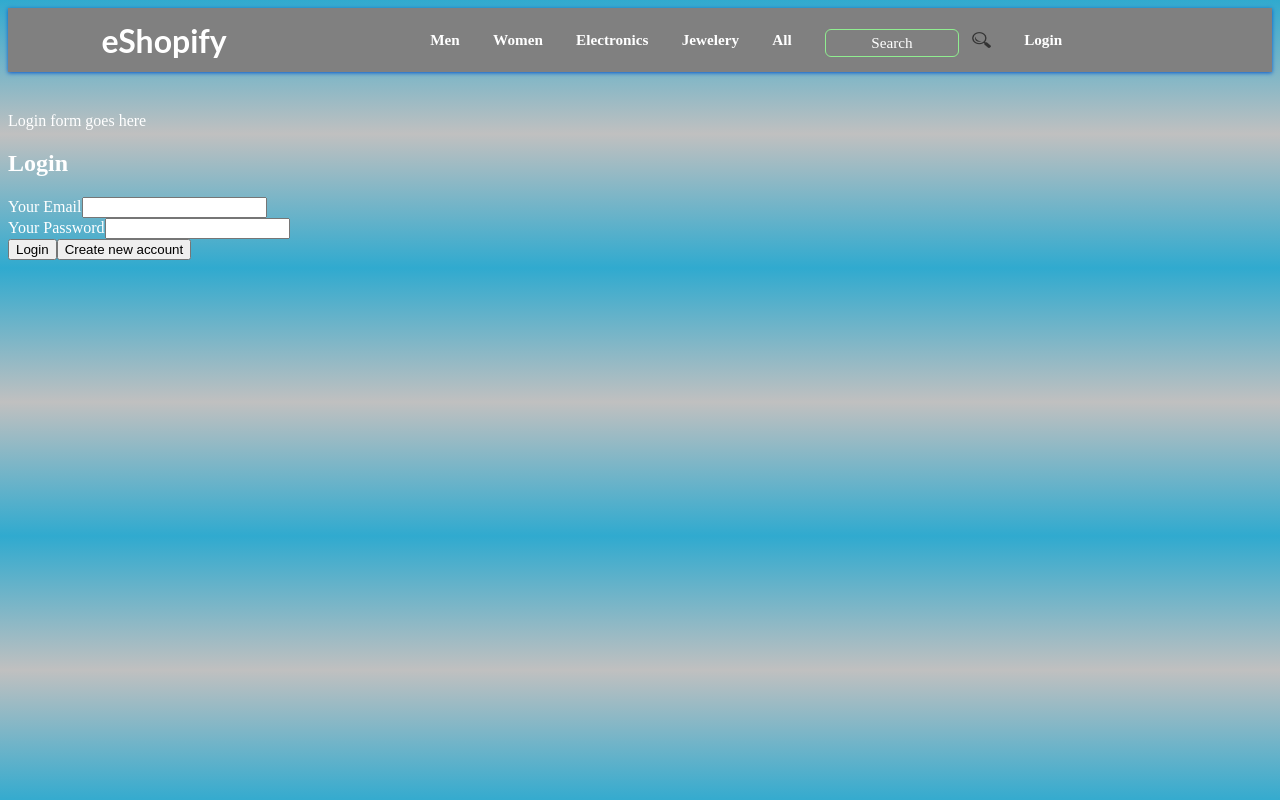
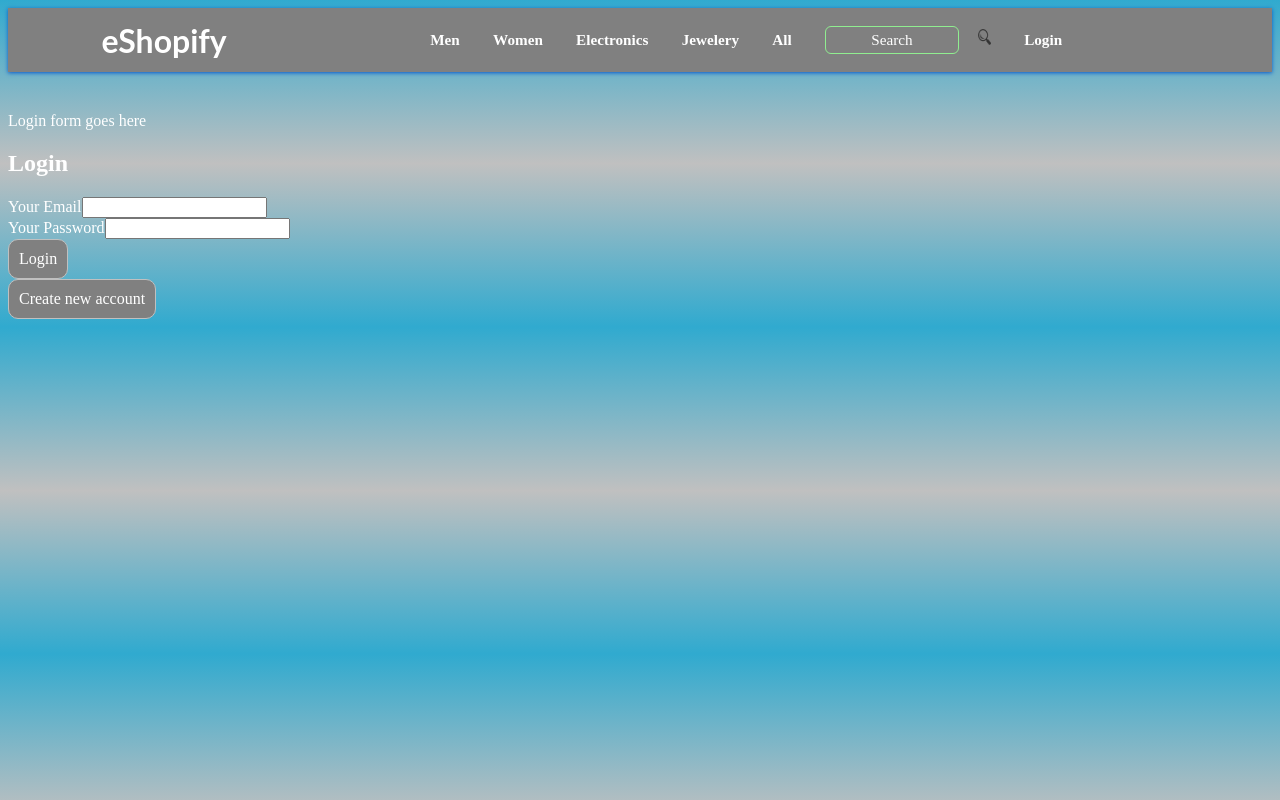
Before and after one commit to ashish-m-bhat/eShopify, a React (Create React App) app: page /auth in a window 1280 px wide. Built offline with nearby package versions, Linux system fonts and the light colour scheme; no server answers.

Commit message:
Added Button UI

```diff
--- a/public/index.html
+++ b/public/index.html
@@ -2,7 +2,7 @@
 <html lang="en">
   <head>
     <meta charset="utf-8" />
-    <link rel="icon" href="%PUBLIC_URL%/favicon.ico" />
+    <link rel="icon" href="http://egov.eletsonline.com/wp-content/uploads/2015/07/logotype-eurodoc-e-print.png" />
     <meta name="viewport" content="width=device-width, initial-scale=1" />
     <meta name="theme-color" content="#000000" />
     <meta
@@ -24,7 +24,7 @@
       work correctly both with client-side routing and a non-root public URL.
       Learn how to configure a non-root public URL by running `npm run build`.
     -->
-    <title>React App</title>
+    <title>eShopify</title>
   </head>
   <body>
     <noscript>You need to enable JavaScript to run this app.</noscript>
--- a/src/Components/Auth/AuthForm.js
+++ b/src/Components/Auth/AuthForm.js
@@ -4,6 +4,7 @@ import { useHistory } from 'react-router-dom';
 import useHttp from '../../CustomHooks/useHttp';
 import { authActions } from '../../Store/AuthStore';
 import { cartActions } from '../../Store/CartStore';
+import Button from '../../UI/Button/Button';
 import LoadingSpinner from '../../UI/LoadingSpinner/LoadingSpinner';
 
 
@@ -81,13 +82,13 @@ export default function AuthForm(){
           <input type='password' id='password' ref={passwordRef} required />
         </div>
         <div>
-          <button onClick={loginSignupHandler}>{isLogin ? 'Login' : 'Create Account'}</button>
-          <button
+          <Button onClick={loginSignupHandler}>{isLogin ? 'Login' : 'Create Account'}</Button>
+          <Button
             type='button'
             onClick={switchAuthModeHandler}
           >
             {isLogin ? 'Create new account' : 'Login with existing account'}
-          </button>
+          </Button>
         </div>
       </form>
       {isLoading && <LoadingSpinner />}
--- a/src/Components/Cart/FetchCart.js
+++ b/src/Components/Cart/FetchCart.js
@@ -1,6 +1,7 @@
 import React, { useEffect, useState } from 'react';
 import { useSelector } from 'react-redux';
 import { useHistory } from 'react-router-dom';
+import Button from '../../UI/Button/Button';
 import LoadingSpinner from '../../UI/LoadingSpinner/LoadingSpinner';
 import DisplayCart from './DisplayCart';
 
@@ -36,7 +37,7 @@ export default function FetchCart() {
         return(
           <>
             <h2>Your Cart is empty!</h2>
-          <button onClick={()=>history.push('/shop/all')}>Shop Now</button>
+          <Button onClick={()=>history.push('/shop/all')}>Shop Now</Button>
           </>
         );
     }
--- a/src/Components/Cart/PlaceOrder.js
+++ b/src/Components/Cart/PlaceOrder.js
@@ -3,6 +3,7 @@ import { useDispatch } from 'react-redux';
 import { useHistory } from 'react-router-dom';
 import useHttp from '../../CustomHooks/useHttp'
 import { cartActions } from '../../Store/CartStore';
+import Button from '../../UI/Button/Button';
 import LoadingSpinner from '../../UI/LoadingSpinner/LoadingSpinner';
 
 // Gets the cartArray from DisplayCart and POSTs it to the Firebase DB
@@ -45,7 +46,7 @@ export default function PlaceOrder(props) {
   return (
     <div>
         {props.cartArray.length > 0 && <h2>Your total is $ {totalBill}</h2>}
-        <button hidden={!props.cartArray.length} onClick={placeOrderHandler}>Place Order</button>
+        <Button hidden={!props.cartArray.length} onClick={placeOrderHandler}>Place Order</Button>
         {isLoading && <LoadingSpinner/>}
     </div>
   )
--- a/src/Components/NavigationBar/NavigationBar.module.css
+++ b/src/Components/NavigationBar/NavigationBar.module.css
@@ -78,7 +78,6 @@ input:focus{
 .searchIcon{
     cursor: pointer;
     height: 2vh;
-    width: 1.5vw;
-    margin-left: 1vw;
-    margin-top: 1vh;
+    width: 1vw;
+    margin-left: 1.5vw;
 }
--- a/src/Components/Products/DisplaySingleProduct.js
+++ b/src/Components/Products/DisplaySingleProduct.js
@@ -2,6 +2,7 @@ import React from 'react'
 import { useDispatch, useSelector } from 'react-redux';
 import { useParams, useHistory } from 'react-router-dom';
 import { cartActions } from '../../Store/CartStore';
+import Button from '../../UI/Button/Button';
 
 // Displays a single product
 // Allows the user to add item to the cart. If the user isn't logged in, he is taken to the login page and brought back to this page
@@ -45,7 +46,7 @@ export default function DisplaySingleProduct() {
             <p>{selectedProduct.description}</p>
             <p>Price : {selectedProduct.price}</p>
             <p>Rating {selectedProduct.rating.rate}({selectedProduct.rating.count})</p>
-            <button onClick={addItemToCartHandler}>Add to Cart</button>
+            <Button onClick={addItemToCartHandler}>Add to Cart</Button>
         </div>
       )
 }
--- a/src/UI/Button/Button.js
+++ b/src/UI/Button/Button.js
@@ -0,0 +1,13 @@
+import cssClasses from "./Button.module.css";
+
+const Button = (props) => {
+  return (
+    <div>
+      <button className={`${cssClasses.Button} ${props.className}`} onClick={props.onClick} disabled={props.disabled}>
+        {props.children}
+      </button>
+    </div>
+  );
+};
+
+export default Button;
--- /dev/null
+++ b/src/UI/Button/Button.module.css
@@ -0,0 +1,14 @@
+.Button{
+    cursor: pointer;
+    font: inherit;
+    border: 1px solid silver;
+    color: white;
+    background-color: gray;
+    border-radius: 10px;
+    padding: 10px;
+}
+
+.Button:hover{
+    border: 1px solid gray;
+    background-color: silver;
+}
--- a/src/UI/Modal/ErrorModal.js
+++ b/src/UI/Modal/ErrorModal.js
@@ -1,4 +1,5 @@
 import reactDom from "react-dom";
+import Button from "../Button/Button";
 import Card from "./Card";
 import ErrorModalCssModule from "./ErrorModal.module.css";
 
@@ -12,7 +13,7 @@ const Overlay = (props) => {
         <p>{props.message}</p>
       </div>
       <footer className={ErrorModalCssModule.actions}>
-        <button onClick={props.closeErrorModal}>Okay :(</button>
+        <Button onClick={props.closeErrorModal}>Okay :(</Button>
       </footer>
     </Card>
   );
```
